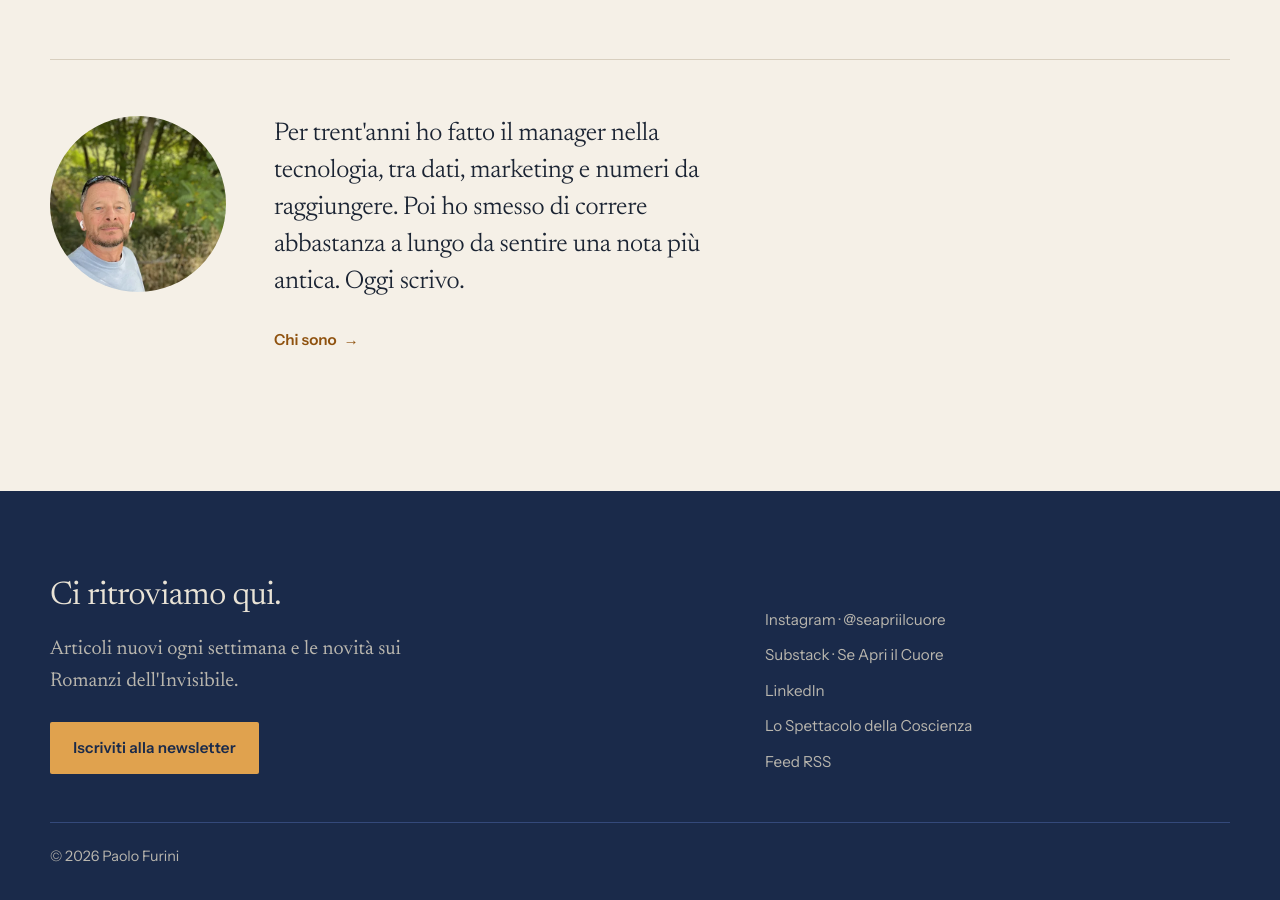
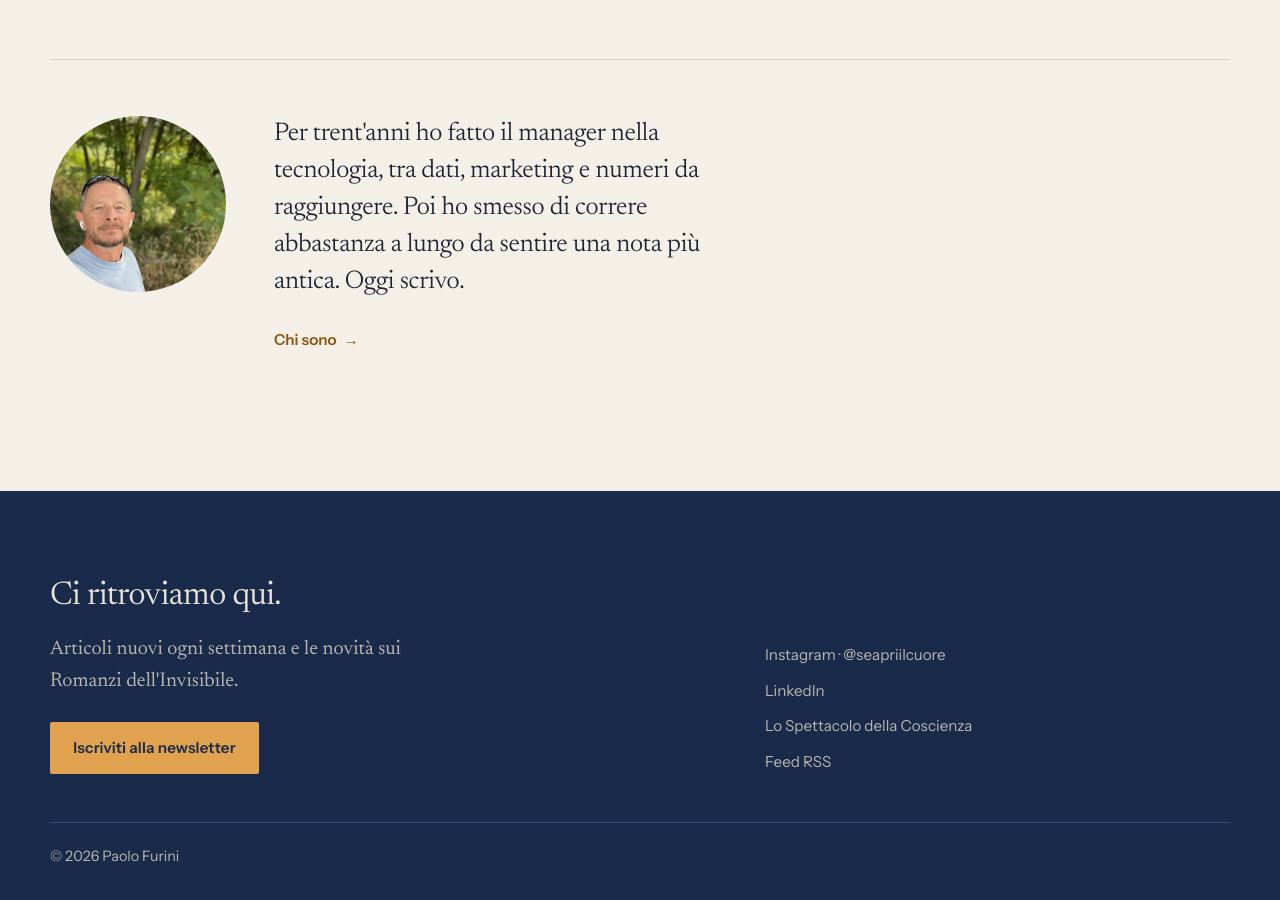
Before and after one commit to paolofurini/seapriilcuore, a Jekyll site: the page built from index.html, in a window 1280 px wide and 900 px high, scrolled down 3075 px. Built offline with Jekyll 4.4.1, drawn with Linux system fonts in a browser that asks for light colours.

Commit message:
Footer: tolto il link a Substack
Co-Authored-By: Claude Opus 5.5 <noreply@anthropic.com>
Claude-Session: https://claude.ai/code/session_016SExTLn4k32Da84gY6SyVg

```diff
--- a/_includes/footer.html
+++ b/_includes/footer.html
@@ -7,7 +7,6 @@
     </div>
     <ul class="footer-links">
       <li><a href="{{ site.instagram }}" rel="me">Instagram · @seapriilcuore</a></li>
-      <li><a href="{{ site.substack }}">Substack · Se Apri il Cuore</a></li>
       <li><a href="{{ site.linkedin }}" rel="me">LinkedIn</a></li>
       <li><a href="{{ site.scuola }}">Lo Spettacolo della Coscienza</a></li>
       <li><a href="{{ '/feed.xml' | relative_url }}">Feed RSS</a></li>
```
